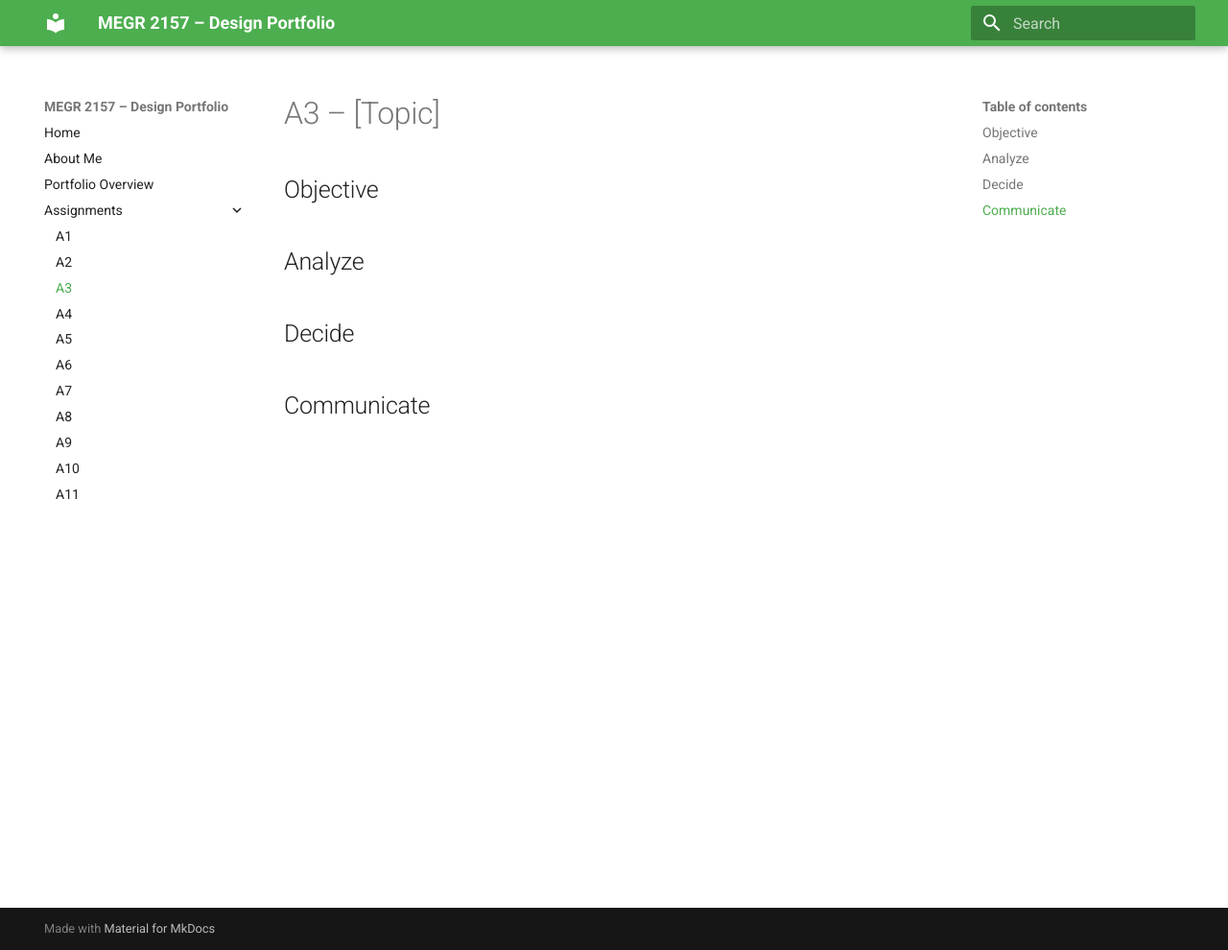
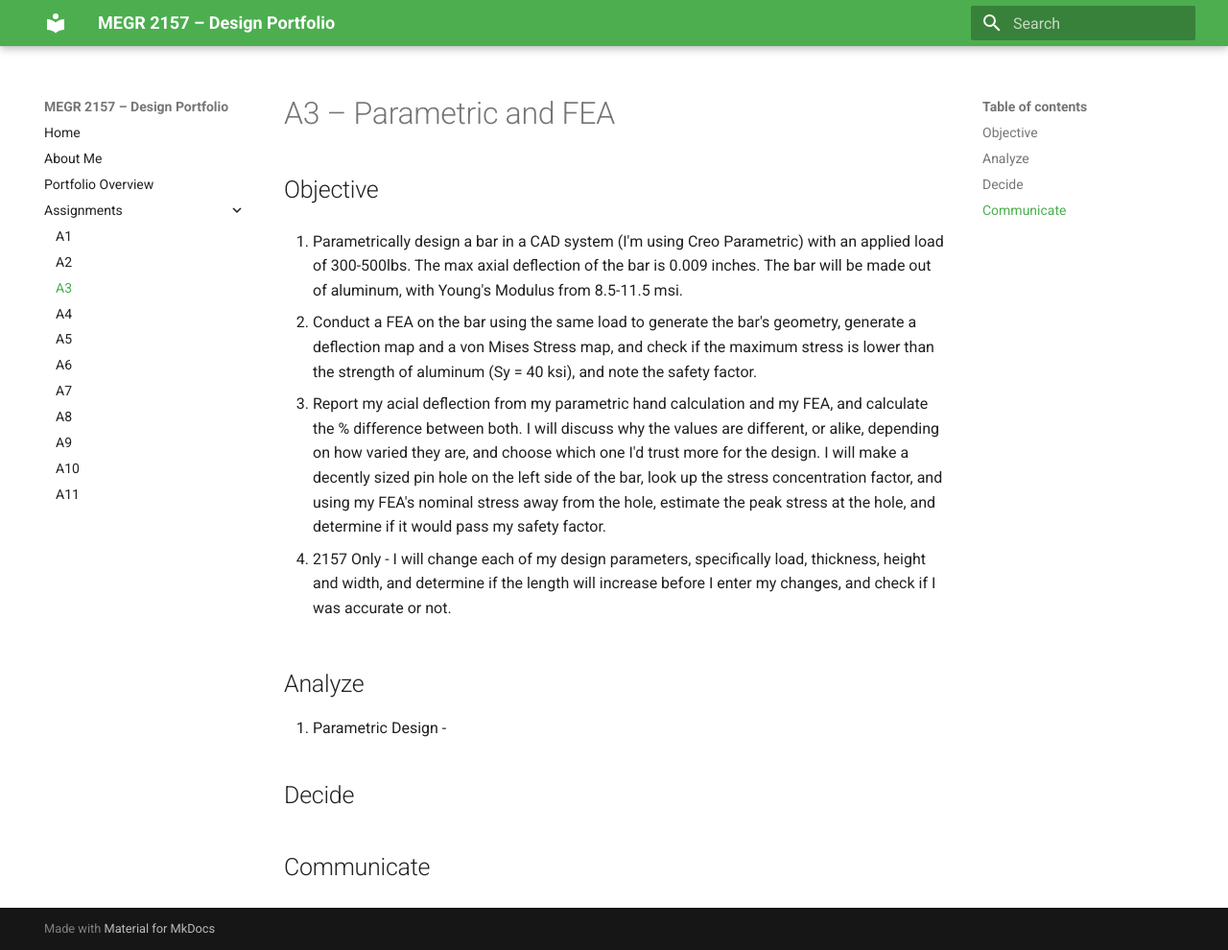
Before and after one commit to N03L1T0/megr2157-noel-portfolio, an MkDocs documentation site: the page built from docs/assignments/A03/index.md, in a window 1280 px wide and 990 px high. Shown: the whole window at 96% size. Built offline with MkDocs 1.6.1 and Material for MkDocs 9.7.7, drawn with Linux system fonts in a browser that asks for light colours.

Commit message:
A3 objectives done
Updated assignment topic and objectives for A3.

```diff
--- a/docs/assignments/A03/index.md
+++ b/docs/assignments/A03/index.md
@@ -1,9 +1,18 @@
-# A3 – [Topic]
+# A3 – Parametric and FEA
 
 ## Objective
+1. Parametrically design a bar in a CAD system (I'm using Creo Parametric) with an applied load of 300-500lbs. The max axial deflection of the bar is 0.009 inches. The bar will be made out of aluminum, with Young's Modulus from 8.5-11.5 msi.
 
+2. Conduct a FEA on the bar using the same load to generate the bar's geometry, generate a deflection map and a von Mises Stress map, and check if the maximum stress is lower than the strength of aluminum (Sy = 40 ksi), and note the safety factor.
+
+3. Report my acial deflection from my parametric hand calculation and my FEA, and calculate the % difference between both. I will discuss why the values are different, or alike, depending on how varied they are, and choose which one I'd trust more for the design. I will make a decently sized pin hole on the left side of the bar, look up the stress concentration factor, and using my FEA's nominal stress away from the hole, estimate the peak stress at the hole, and determine if it would pass my safety factor.
+
+4. 2157 Only - I will change each of my design parameters, specifically load, thickness, height and width, and determine if the length will increase before I enter my changes, and check if I was accurate or not.
 
 ## Analyze
+
+1. Parametric  Design -
+
 
 
 ## Decide
```
